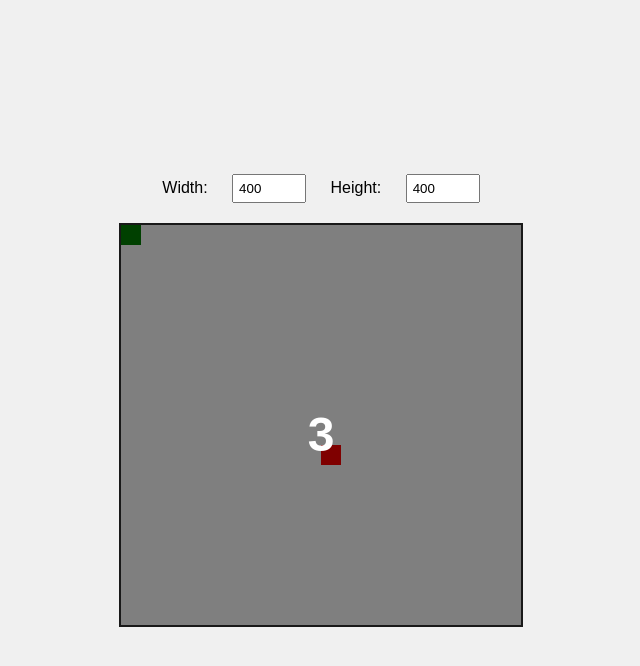
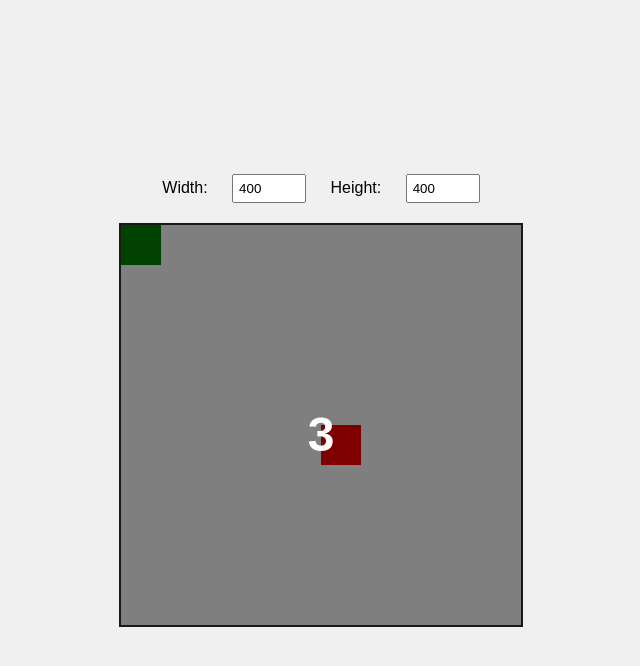
Before and after one commit to mison201/snake-game, a plain HTML site: page index.html in a window 1280 px wide. Both pictures are taken after a click on the button "Start Game". Shown: the whole page, without its empty margins (319-959 px from the left). Drawn offline with Linux system fonts and the light colour scheme.

Commit message:
feat: add vilidate with and height input

```diff
--- a/index.html
+++ b/index.html
@@ -18,6 +18,9 @@
         <div class="container">
             <div id="overlay">
                 <button id="startButton">Start Game</button>
+
+                <div id="errorMessage" class="error-message"></div>
+
                 <div id="countdown" class="countdown"></div>
             </div>
             <canvas id="gameCanvas" width="400" height="400"></canvas>
--- a/script.js
+++ b/script.js
@@ -5,9 +5,11 @@ const heightInput = document.getElementById("heightInput")
 const countdownElement = document.getElementById("countdown")
 const overlayElement = document.getElementById("overlay")
 const startButton = document.getElementById("startButton")
-const gridSize = 20
+const errorMessage = document.getElementById("errorMessage")
+const minGridSize = 40
 let canvasWidth = 400
 let canvasHeight = 400
+let gridSize = minGridSize
 let snake
 let direction
 let bait
@@ -18,11 +20,24 @@ startButton.addEventListener("click", startGame)
 document.addEventListener("keydown", changeDirection)
 
 function startGame() {
+  const width = parseInt(widthInput.value)
+  const height = parseInt(heightInput.value)
+
+  if (width <= minGridSize || height <= minGridSize) {
+    errorMessage.textContent = `Width and height must be greater than ${minGridSize}.`
+    return
+  }
+
+  errorMessage.textContent = ""
+
   if (gameInterval) {
     clearInterval(gameInterval)
   }
-  canvasWidth = parseInt(widthInput.value)
-  canvasHeight = parseInt(heightInput.value)
+  canvasWidth = width
+  canvasHeight = height
+  gridSize =
+    Math.min(canvasWidth, canvasHeight) /
+    Math.floor(Math.min(canvasWidth, canvasHeight) / minGridSize)
   canvas.width = canvasWidth
   canvas.height = canvasHeight
   resetGame()
--- a/styles.css
+++ b/styles.css
@@ -41,6 +41,11 @@ button:hover {
   background-color: #45a049;
 }
 
+.error-message {
+  color: red;
+  margin-top: 10px;
+}
+
 #overlay {
   position: absolute;
   top: 0;
@@ -68,3 +73,8 @@ canvas {
   display: block;
   margin: 0 auto;
 }
+
+.error-message {
+  position: absolute;
+  margin-top: 60px;
+}
```
